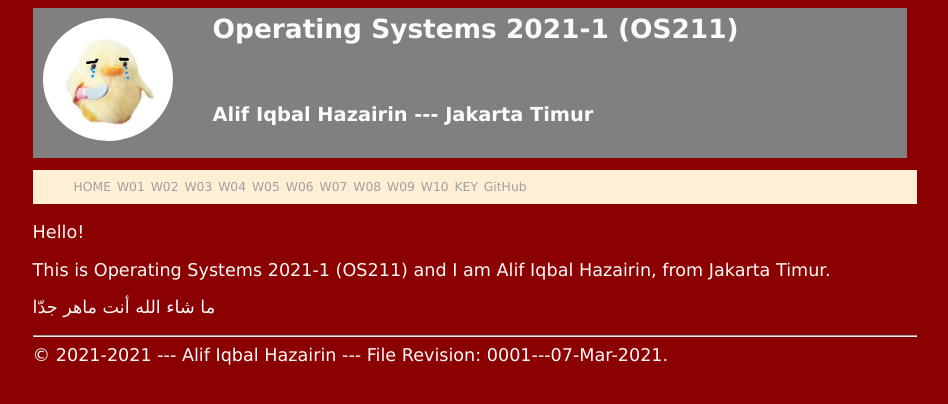
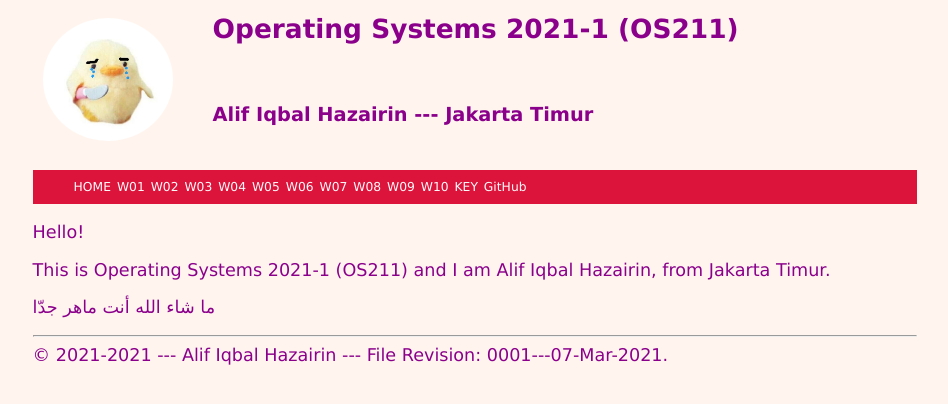
Before and after one commit to AlifHazairin/os211, a Jekyll site: the page built from index.md, in a window 1280 px wide. Shown: the top 404 px of the page, without its empty margins (165-1113 px from the left). Built offline with Jekyll 4.4.1, drawn with Linux system fonts in a browser that asks for light colours.

Commit message:
tried changing color #2

```diff
--- a/assets/css/style.css
+++ b/assets/css/style.css
@@ -14,8 +14,8 @@
 }
 
 .plainclass1 {
-  color:            snow;
-  background-color: darkred;
+  color:            darkmagenta;
+  background-color: seashell;
 }
 
 .container {
@@ -27,7 +27,7 @@
 }
 
 .container a {
-  color: #a0a0a0;
+  color: snow;
 }
 
 .container a:hover {
@@ -40,7 +40,7 @@
 .column {
   float:            left;
   display:          inline-block;
-  background:       #808080;
+  background:       seashell;
   height:           130px;
   width:            100%;
   padding-top:      10px;
@@ -111,8 +111,8 @@
 }
 
 .navbar {
-  background-color: papayawhip;
-  color:            firebrick;
+  background-color: crimson;
+  color:            snow;
   font-size:        0.7em;
 }
 
```
